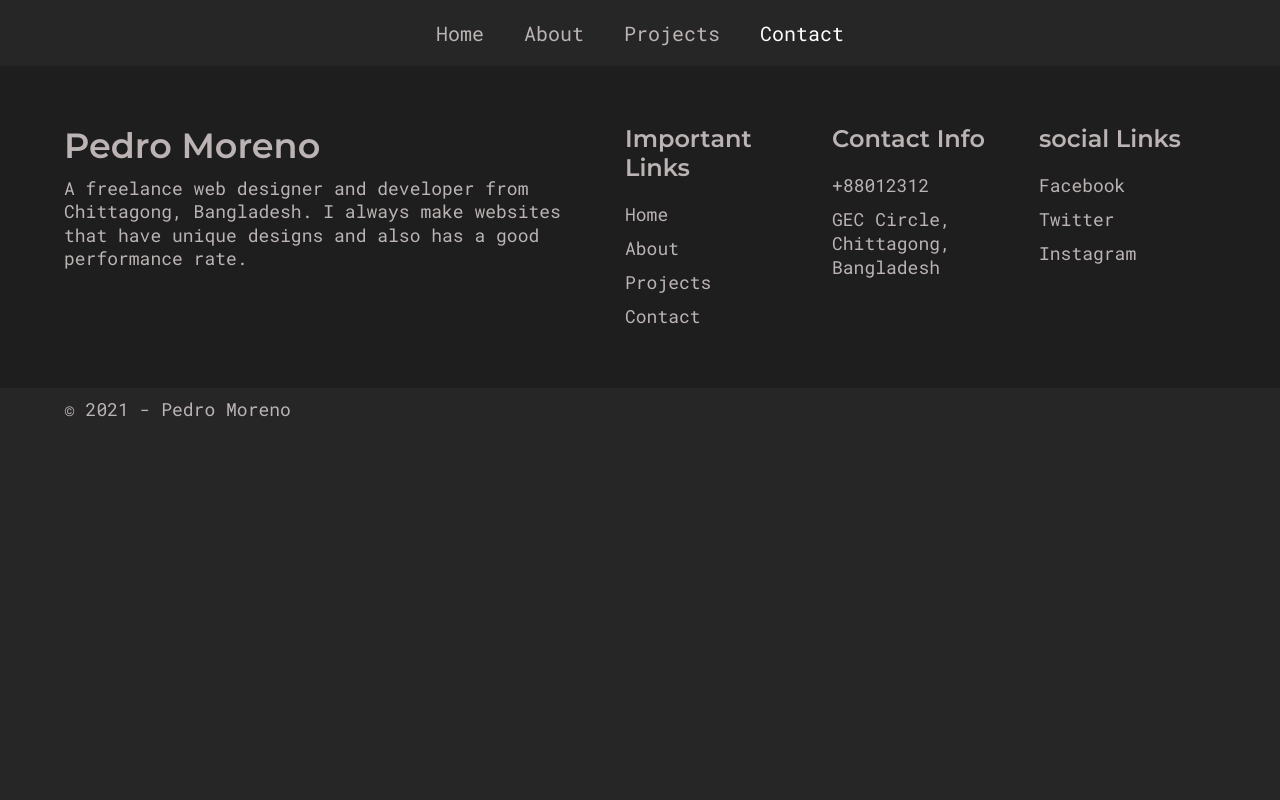
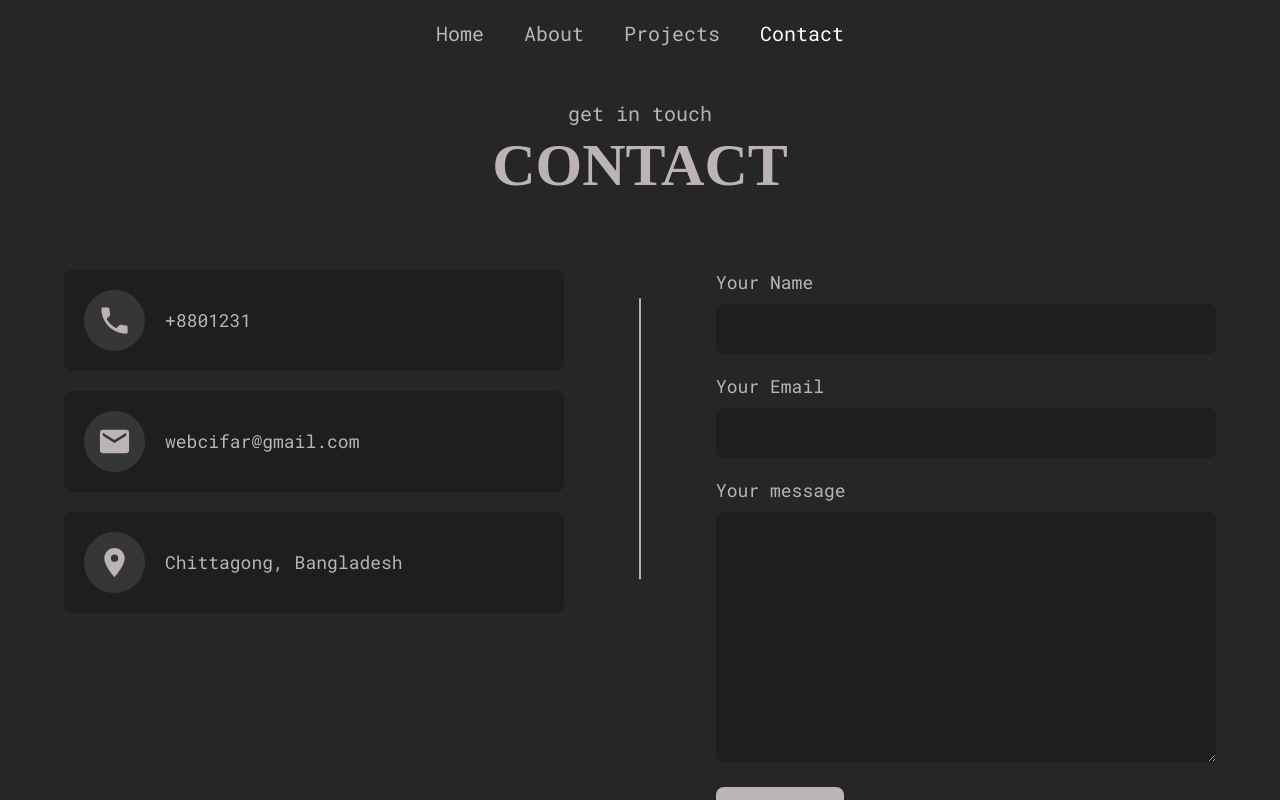
Before and after one commit to pdromoreno7/me-portafolio-web, a React (Create React App) app: page /contact in a window 1280 px wide. Shown: the top 800 px of the page. Built offline with nearby package versions, Linux system fonts and the light colour scheme; the HTML template or start-up script is replaced by a standard one; a web font is replaced by a local one.

Commit message:
Se termino coneact page

```diff
--- a/src/components/ContactInfoItem.jsx
+++ b/src/components/ContactInfoItem.jsx
@@ -1,7 +1,7 @@
 import React from 'react';
 import { MdPlace } from 'react-icons/md';
 import styled from 'styled-components';
-import PText from './PText';
+import { PText } from './PText';
 
 const ItemStyles = styled.div`
   padding: 2rem;
--- a/src/pages/Contact.jsx
+++ b/src/pages/Contact.jsx
@@ -1,9 +1,10 @@
 import React from 'react';
+import ContactSection from '../components/ContactSection';
 
 export function Contact() {
   return (
-    <div>
-      <h1>This is Contact Page</h1>
-    </div>
+    <>
+      <ContactSection />
+    </>
   );
 }
```
